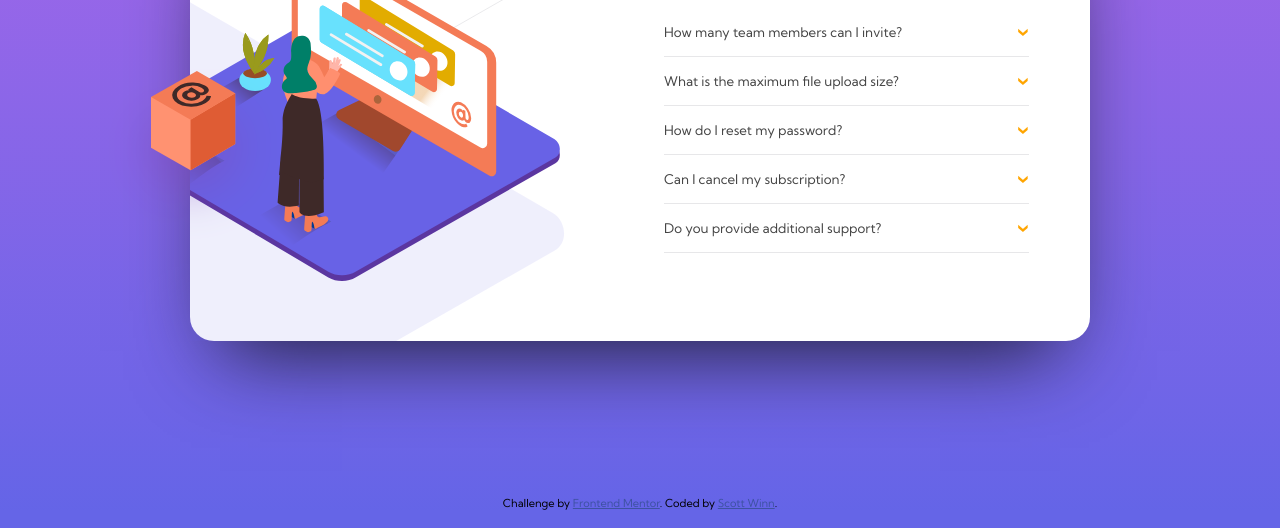
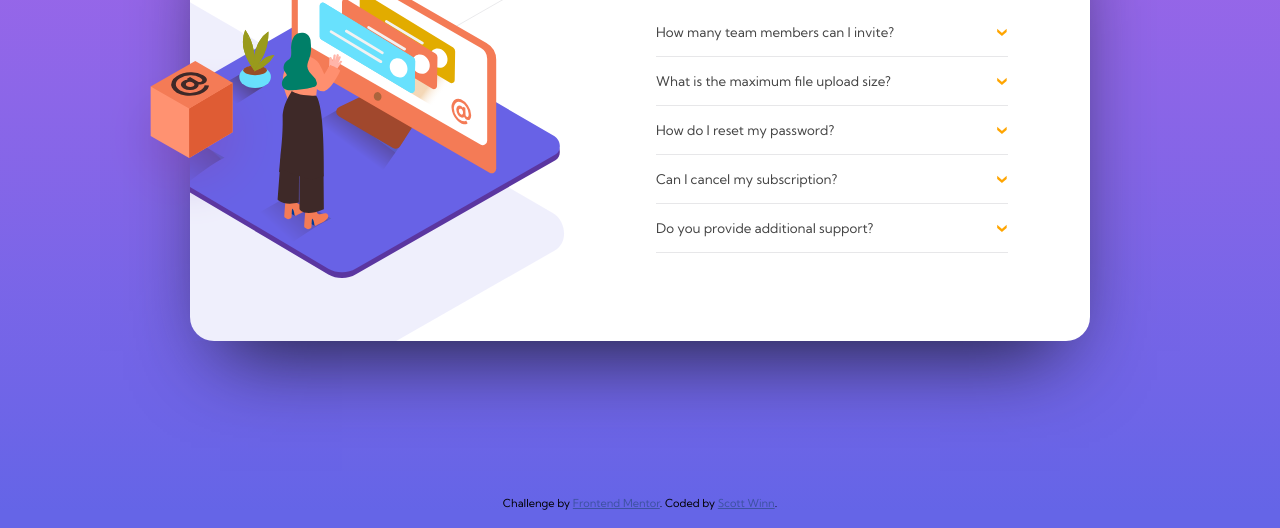
Before and after one commit to scottmotion/faq-accordion-card, a plain HTML site: page index.html in a window 1280 px wide. Shown: the part 272-800 px from the top of the page. Drawn offline with nearby package versions, Linux system fonts and the light colour scheme.

Commit message:
Update style.css
keep image position locked when card resizes

```diff
--- a/css/style.css
+++ b/css/style.css
@@ -145,7 +145,7 @@ body {
 
 .active:after {
     rotate: 90deg;
-    margin-right: 2px;
+    margin-right: -1px;
 }
 
 .panel {
@@ -192,34 +192,37 @@ body {
         position: unset;
         width: 100%;
         background: url(/images/illustration-woman-online-desktop.svg) no-repeat;
-        background-position: left -80px center;
+        background-position: left -80px top;
         background-size: 100%;
         height: 100%;
+        margin-top: 3.5rem;
     }
 
     .faq__image--box {
         display: block;
         position: absolute;
-        height: 50%;
-        width: 40%;
+        height: 175px;
+        width: 175px;
+        /* height: 50%;
+        width: 40%; */
         background: url(/images/illustration-box-desktop.svg) no-repeat;
         background-position: center center;
         background-size: 100%;
-        left: -87px;
-        top: 160px;
+        left: -5.4rem;
+        top: 11rem;
         z-index: 1;
     }
     .faq__column--right {
         width: 450px;
     }
     .faq__column-wrapper {
-        padding: 4rem 1.5rem;
+        padding: 4rem 1rem;
     }
     .faq__header {
         text-align: left;
     }
     .faq__accordion {
-        max-width: 365px;
+        max-width: 22rem;
         padding: 1.5rem 0 1.5rem 0;
     }
 
```
